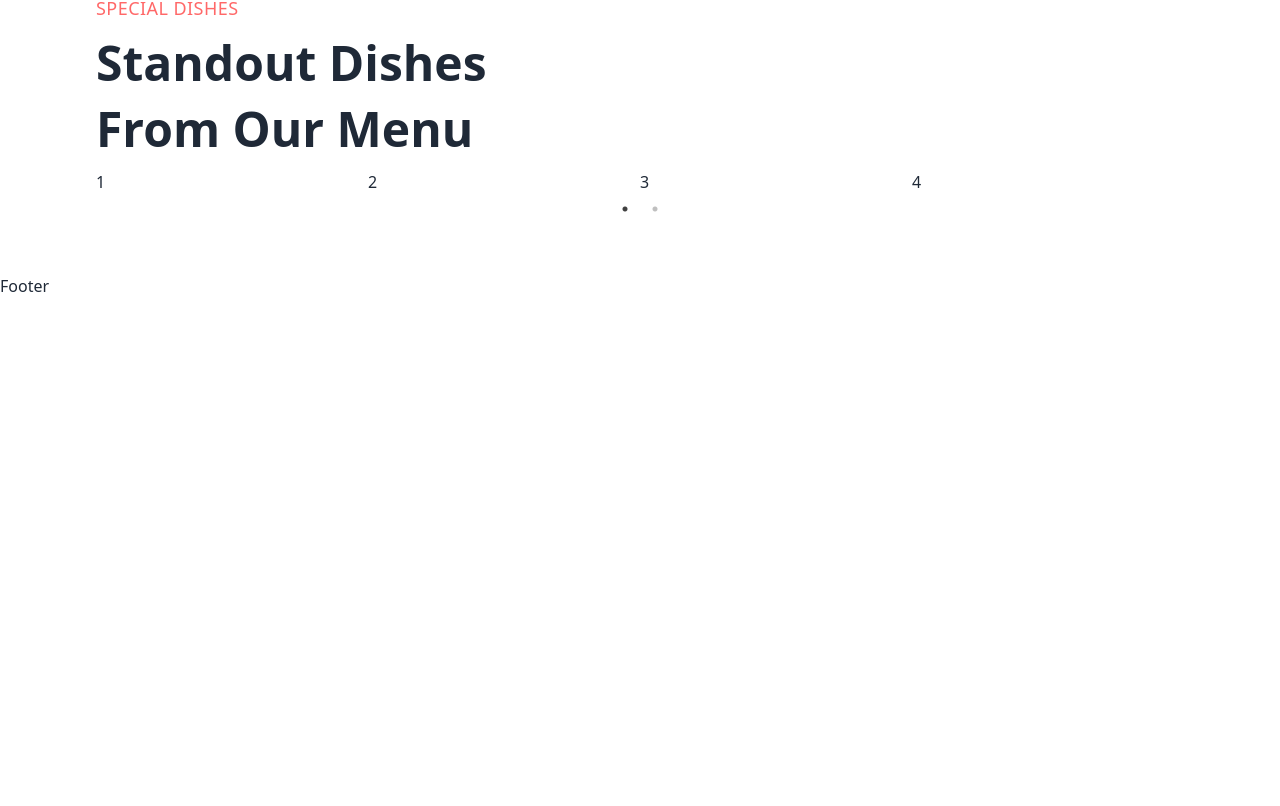
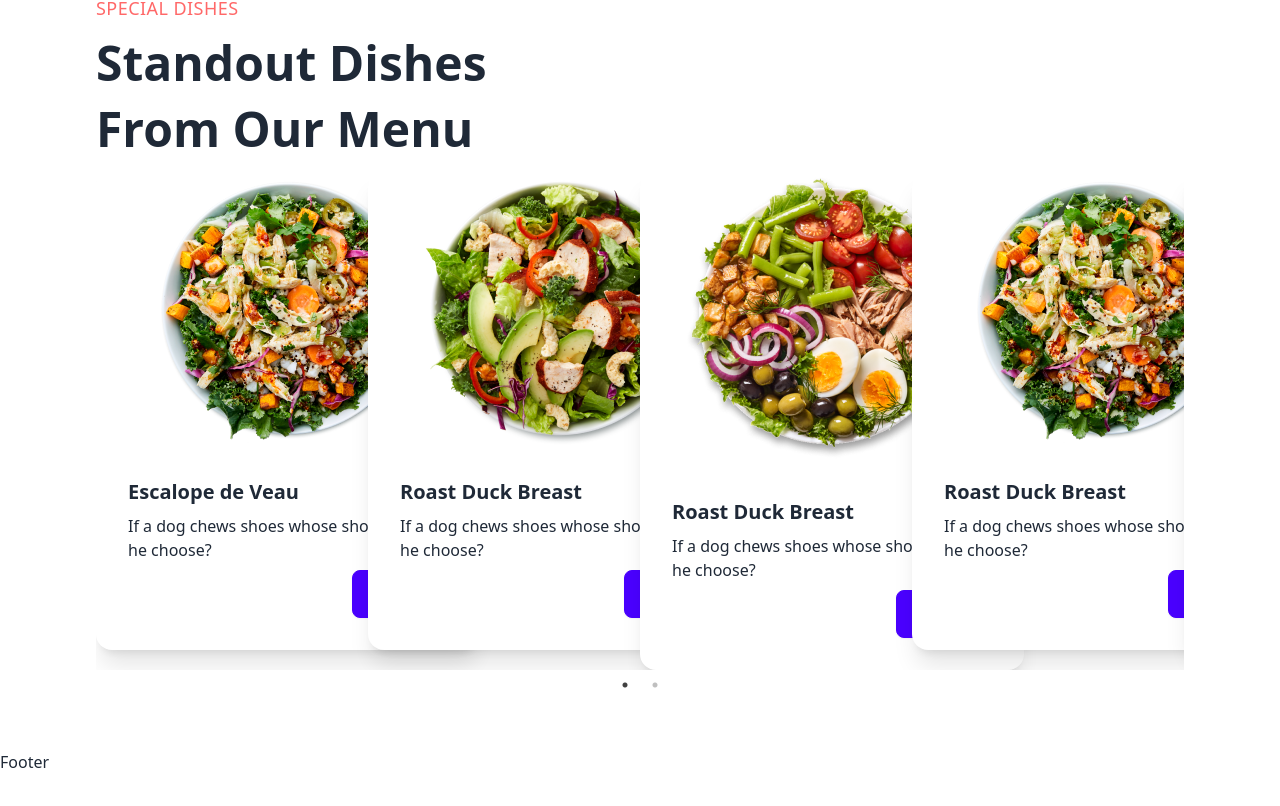
Before and after one commit to Akib-Raihan-4/Food-App-MERN, a React (Vite) app in the folder khabo-ami/: page / in a window 1280 px wide. Shown: the part 1365-2171 px from the top of the page. Built offline with nearby package versions, Linux system fonts and the light colour scheme.

Commit message:
created cards component

```diff
--- /dev/null
+++ b/khabo-ami/src/components/Cards.jsx
@@ -0,0 +1,25 @@
+import React from "react";
+
+const Cards = ({ item }) => {
+  return (
+    <div>
+      <div className="card w-96 bg-base-100 shadow-xl">
+        <figure>
+          <img
+            src={item.image}
+            alt="Shoes"
+          />
+        </figure>
+        <div className="card-body">
+          <h2 className="card-title">{item.name}</h2>
+          <p>If a dog chews shoes whose shoes does he choose?</p>
+          <div className="card-actions justify-end">
+            <button className="btn btn-primary">Buy Now</button>
+          </div>
+        </div>
+      </div>
+    </div>
+  );
+};
+
+export default Cards;
--- a/khabo-ami/src/pages/home/SpecialDishes.jsx
+++ b/khabo-ami/src/pages/home/SpecialDishes.jsx
@@ -2,6 +2,7 @@ import React, { useEffect, useState } from "react";
 import "slick-carousel/slick/slick.css";
 import "slick-carousel/slick/slick-theme.css";
 import Slider from "react-slick";
+import Cards from "../../components/Cards";
 
 const SpecialDishes = () => {
   var settings = {
@@ -43,7 +44,10 @@ const SpecialDishes = () => {
   const slider = React.useRef(null)
 
   useEffect(()=>{
-    fetch("/menu.json").then(res => res.json()).then(data => {console.log(data)})
+    fetch("/menu.json").then(res => res.json()).then(data => {
+        const specials = data.filter((item) => item.category === "popular")
+        setRecipes(specials)
+    })
   },[])
 
   return (
@@ -54,30 +58,11 @@ const SpecialDishes = () => {
       </div>
 
       <Slider {...settings}>
-        <div>
-          <h3>1</h3>
-        </div>
-        <div>
-          <h3>2</h3>
-        </div>
-        <div>
-          <h3>3</h3>
-        </div>
-        <div>
-          <h3>4</h3>
-        </div>
-        <div>
-          <h3>5</h3>
-        </div>
-        <div>
-          <h3>6</h3>
-        </div>
-        <div>
-          <h3>7</h3>
-        </div>
-        <div>
-          <h3>8</h3>
-        </div>
+        {
+            recipes.map((item, index) => (
+                <Cards key={index} item={item}/>
+            ))
+        }
       </Slider>
     </div>
   );
```
